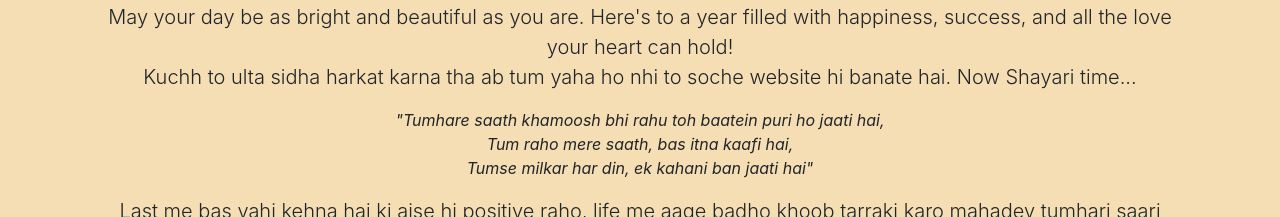
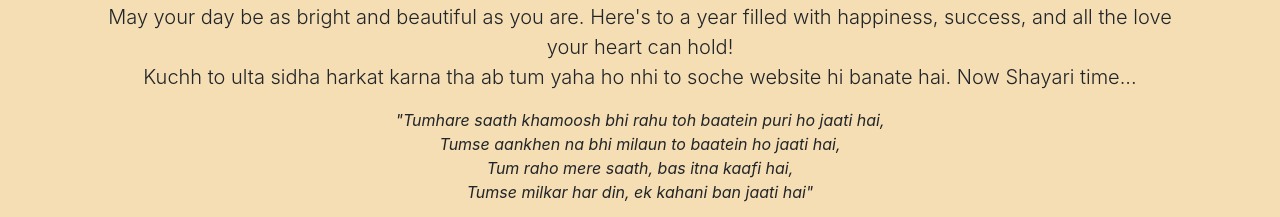
Before and after one commit to alokkumar006/BirthdayGift, a plain HTML site: page index.html in a window 1280 px wide. Shown: the part 714-931 px from the top of the page. Drawn offline with nearby package versions, Linux system fonts and the light colour scheme.

Commit message:
Update index.html

```diff
--- a/index.html
+++ b/index.html
@@ -89,7 +89,7 @@
             <h2 class="mb-4">A Special Message for You</h2>
             <p class="lead">May your day be as bright and beautiful as you are. Here's to a year filled with happiness, success, and all the love your heart can hold! <br>Kuchh to ulta sidha harkat karna tha ab tum yaha ho nhi to soche website hi banate hai. Now Shayari time...
               </p>
-              <i><p>"Tumhare saath khamoosh bhi rahu toh baatein puri ho jaati hai,<br>Tum raho mere saath, bas itna kaafi hai, <br>Tumse milkar har din, ek kahani ban jaati hai"</p></i>
+              <i><p>"Tumhare saath khamoosh bhi rahu toh baatein puri ho jaati hai,<br>Tumse aankhen na bhi milaun to baatein ho jaati hai, <br>Tum raho mere saath, bas itna kaafi hai, <br>Tumse milkar har din, ek kahani ban jaati hai"</p></i>
               <p class="lead">Last me bas yahi kehna hai ki aise hi positive raho, life me aage badho khoob tarraki karo mahadev tumhari saari manokamna pure kare!</p>
         </section>
 
```
